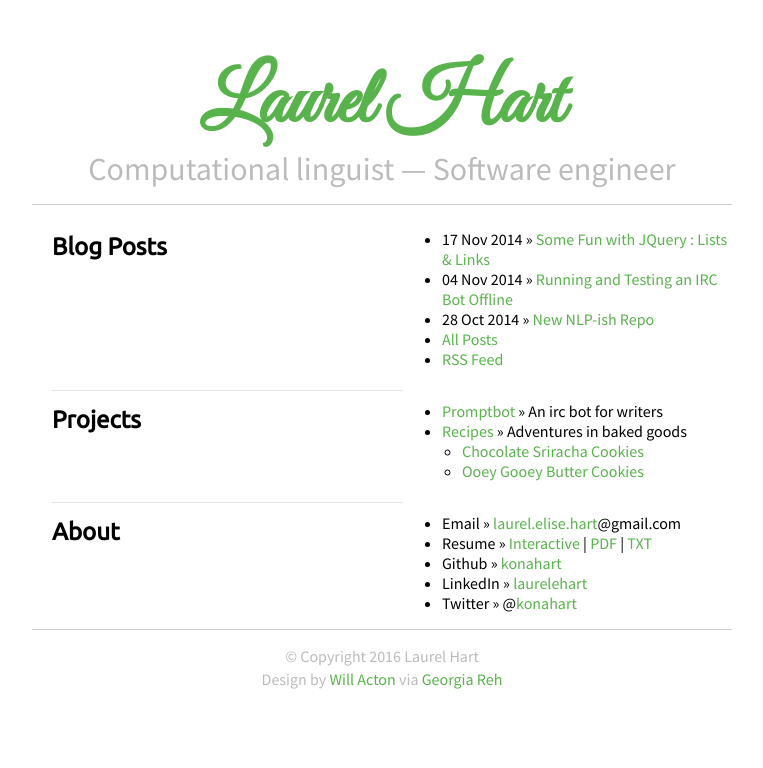
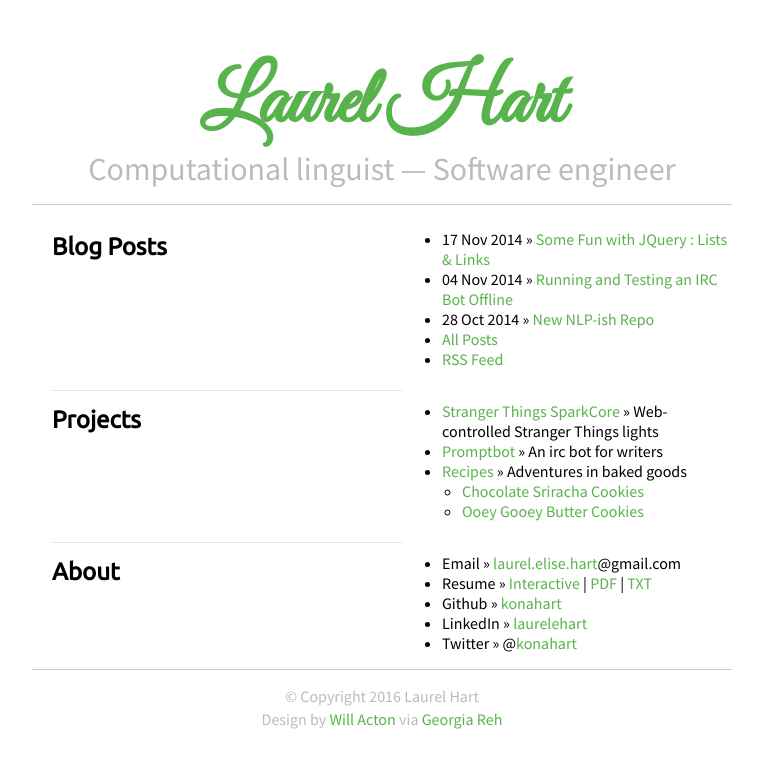
Before and after one commit to konahart/konahart.github.io, a Jekyll site: the page built from index.md, in a window 1280 px wide. Shown: the top 768 px of the page, without its empty margins (258-1021 px from the left). Built offline with Jekyll 4.4.1, drawn with Linux system fonts in a browser that asks for light colours.

Commit message:
Add Stranger-Things-SparkCore to Projects

```diff
--- a/index.md
+++ b/index.md
@@ -17,6 +17,7 @@ title: Laurel "Kona" Hart, Computational Linguist
 <div class="section">
 <h3>Projects</h3>
 <ul>
+<li><a href="/Stranger-Things-SparkCore">Stranger Things SparkCore</a> &raquo; Web-controlled Stranger Things lights</li>
 <li><a href="/promptbot">Promptbot</a> &raquo; An irc bot for writers</li>
 <li><a href="/recipes">Recipes</a> &raquo; Adventures in baked goods
 <ul>
```
